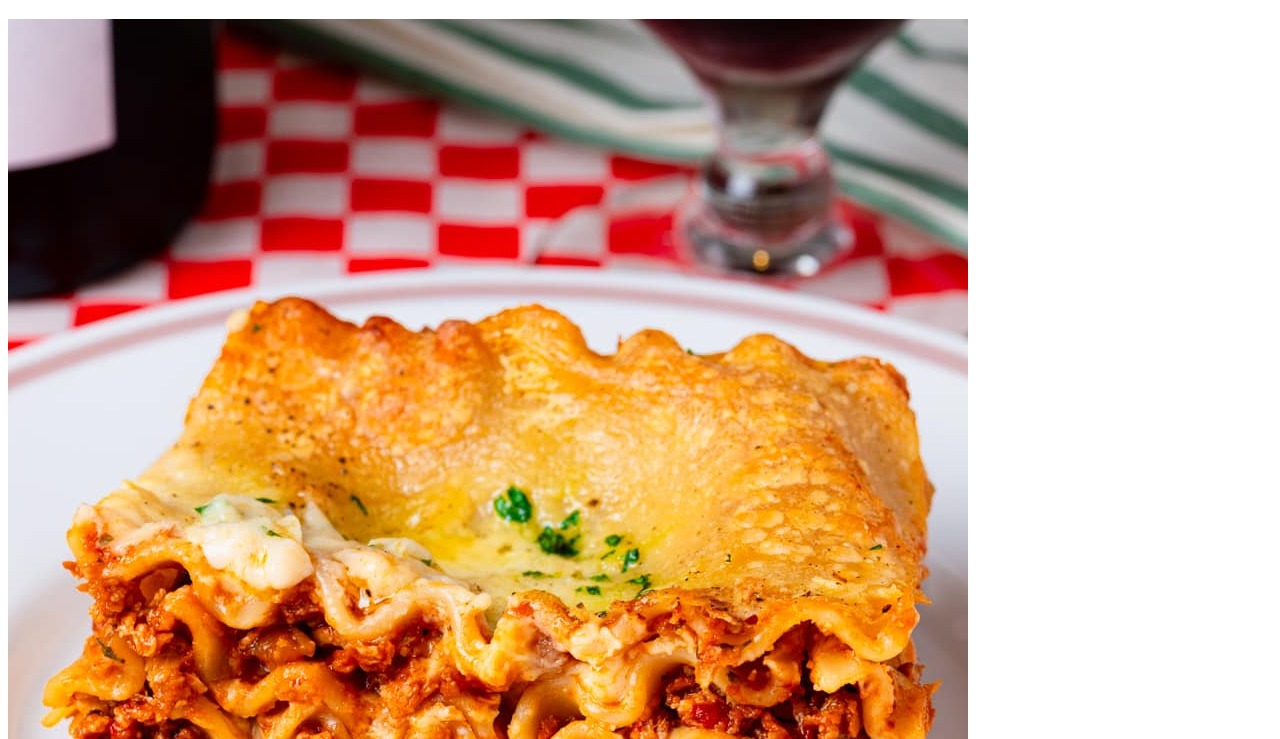
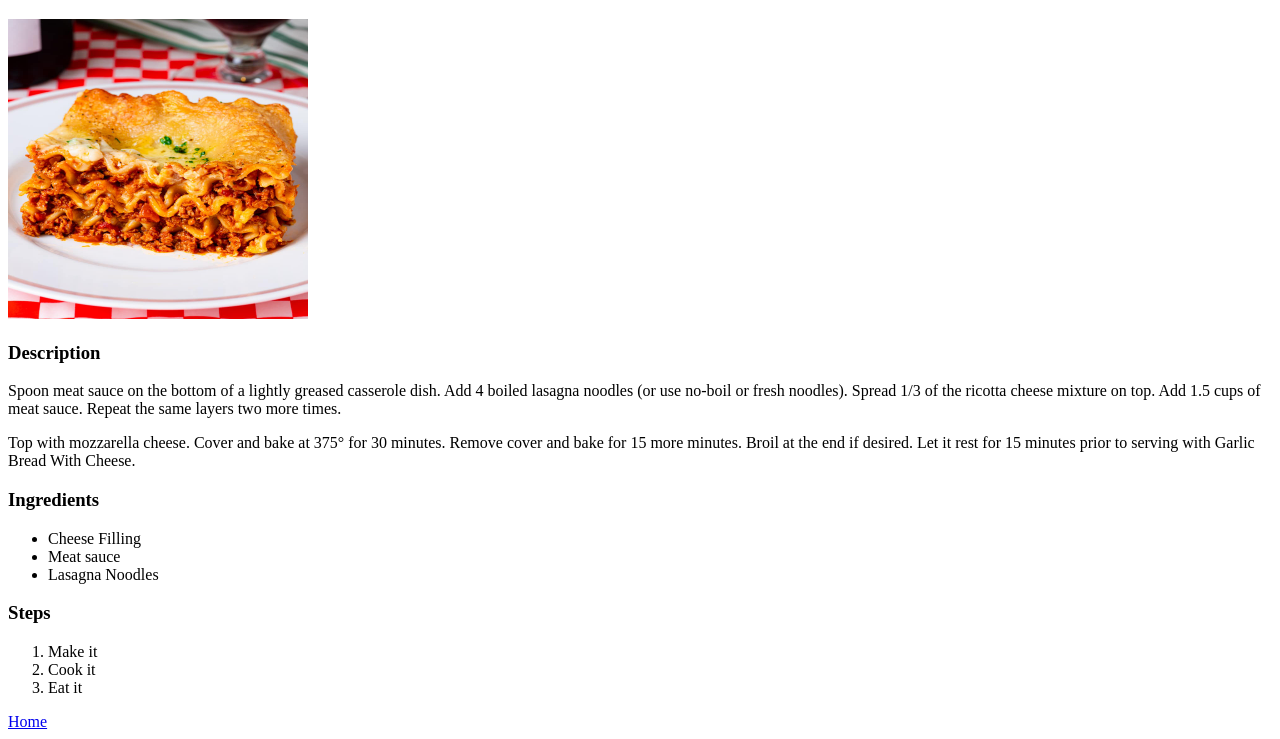
Before and after one commit to imermigkas3/odin-recipes, a plain HTML site: page recipes/lasagna.html in a window 1280 px wide. Shown: the part 61-800 px from the top of the page. Drawn offline with Linux system fonts and the light colour scheme.

Commit message:
fixed image fully

```diff
--- a/recipes/lasagna.html
+++ b/recipes/lasagna.html
@@ -7,7 +7,7 @@
 </head>
 <body>
     <h1>Lasagna</h1>
-    <img src="../images/lasagna.jpg" alt="Homemade Lasagna">
+    <img src="../images/lasagna.jpg" alt="Homemade Lasagna" height="300" width="300">
     <h3>Description</h3>
     <p>Spoon meat sauce on the bottom of a lightly greased casserole dish. Add 4 boiled lasagna noodles (or use no-boil or fresh noodles). Spread 1/3 of the ricotta cheese mixture on top. Add 1.5 cups of meat sauce.
     Repeat the same layers two more times.</p>
```
